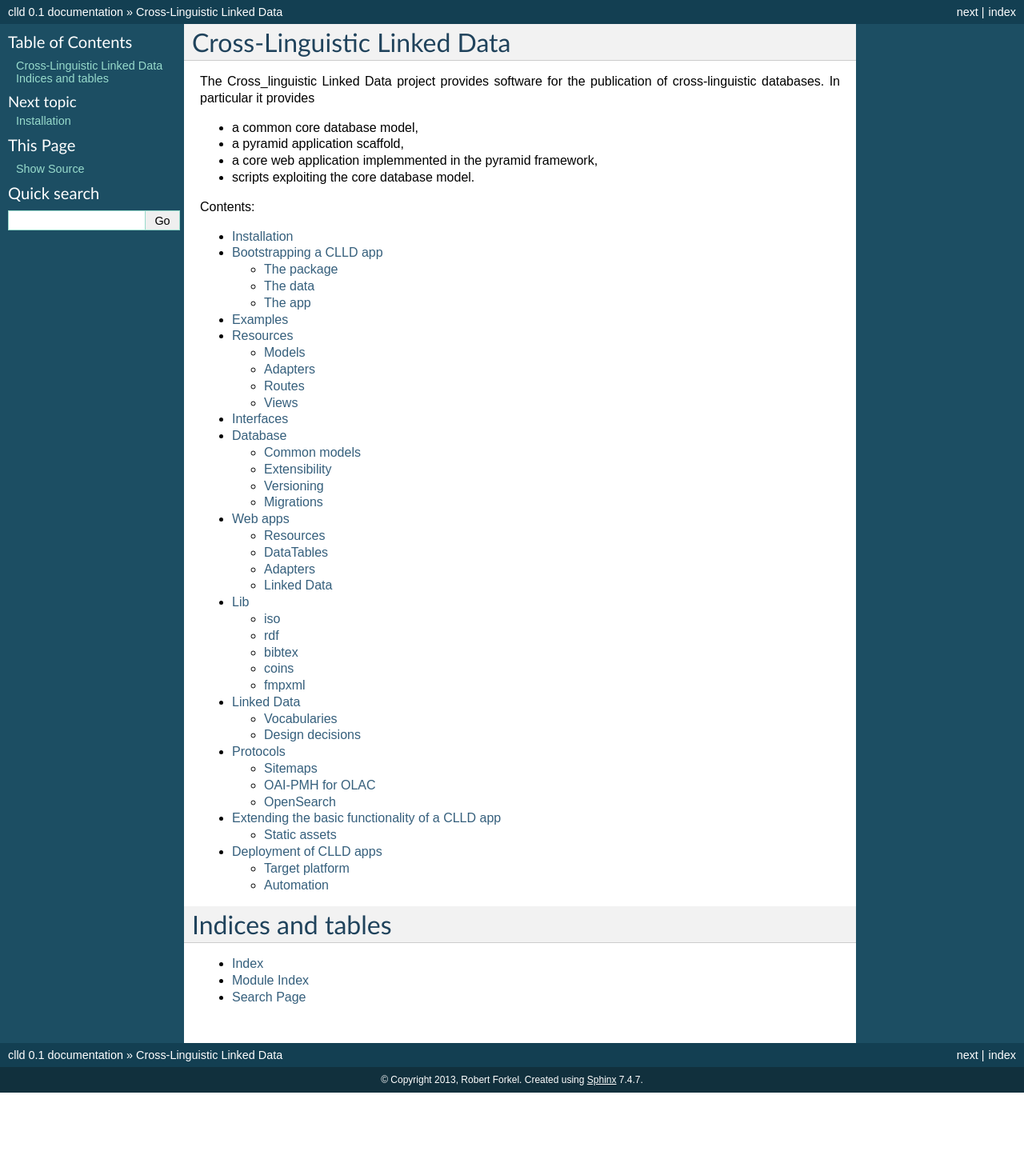
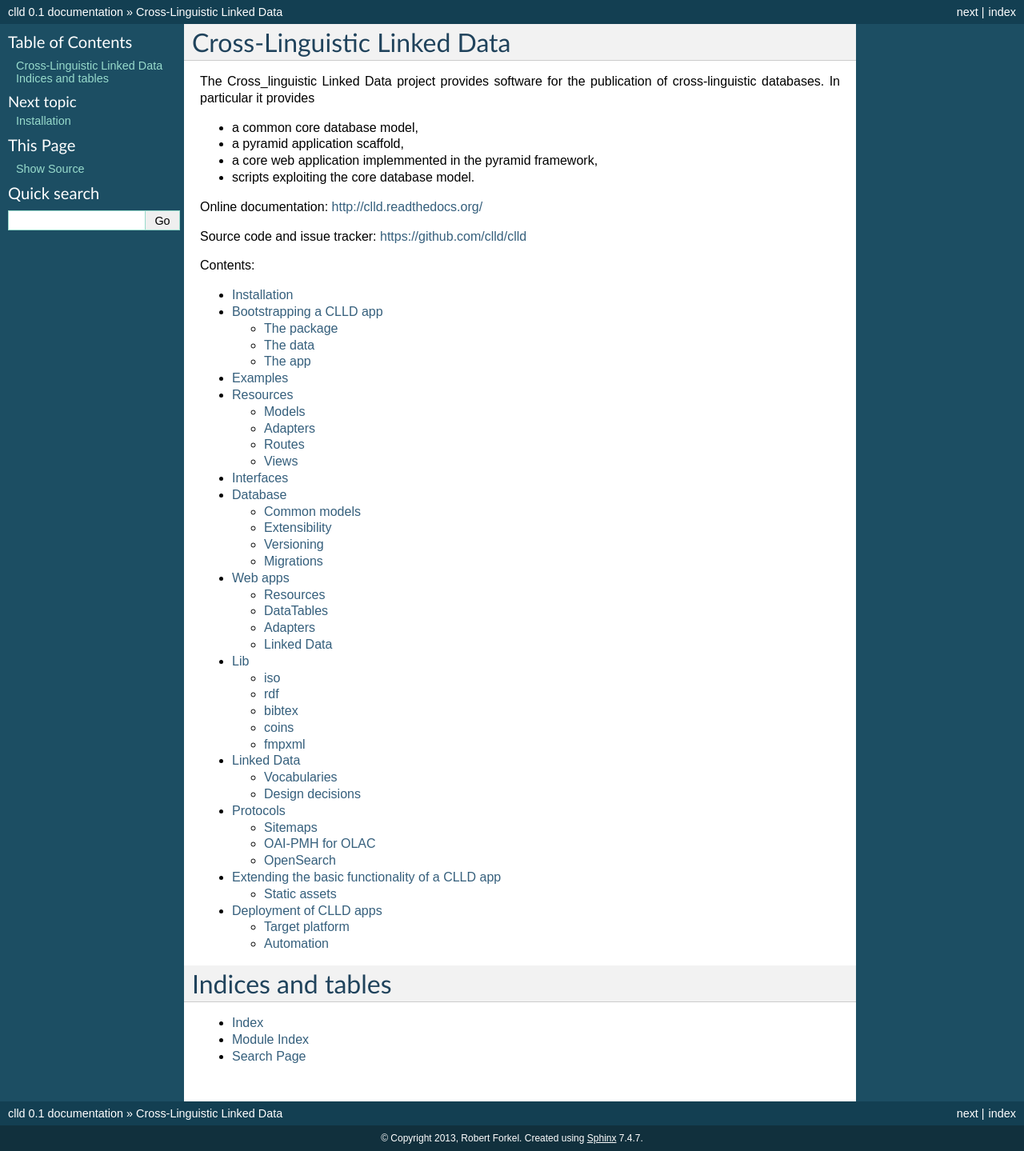
Before and after one commit to clld/clld, a Sphinx documentation site: the page built from docs/index.rst, in a window 1280 px wide. Shown: the whole page at 80% size. Built offline with Sphinx 7.4.7, drawn with Linux system fonts in a browser that asks for light colours; before the commit the page ends 1366 px from its top, so only the background shows below that.

Commit message:
couple of cleanups and more docs

```diff
--- a/docs/index.rst
+++ b/docs/index.rst
@@ -13,6 +13,10 @@
 - a pyramid application scaffold,
 - a core web application implemmented in the pyramid framework,
 - scripts exploiting the core database model.
+
+Online documentation: http://clld.readthedocs.org/
+
+Source code and issue tracker: https://github.com/clld/clld
 
 
 Contents:
--- a/docs/tutorial.rst
+++ b/docs/tutorial.rst
@@ -2,7 +2,7 @@
 Installation
 ------------
 
-TODO: recommend forking?
+#TODO: recommend forking?
 
 In a virtualenv::
 
```
